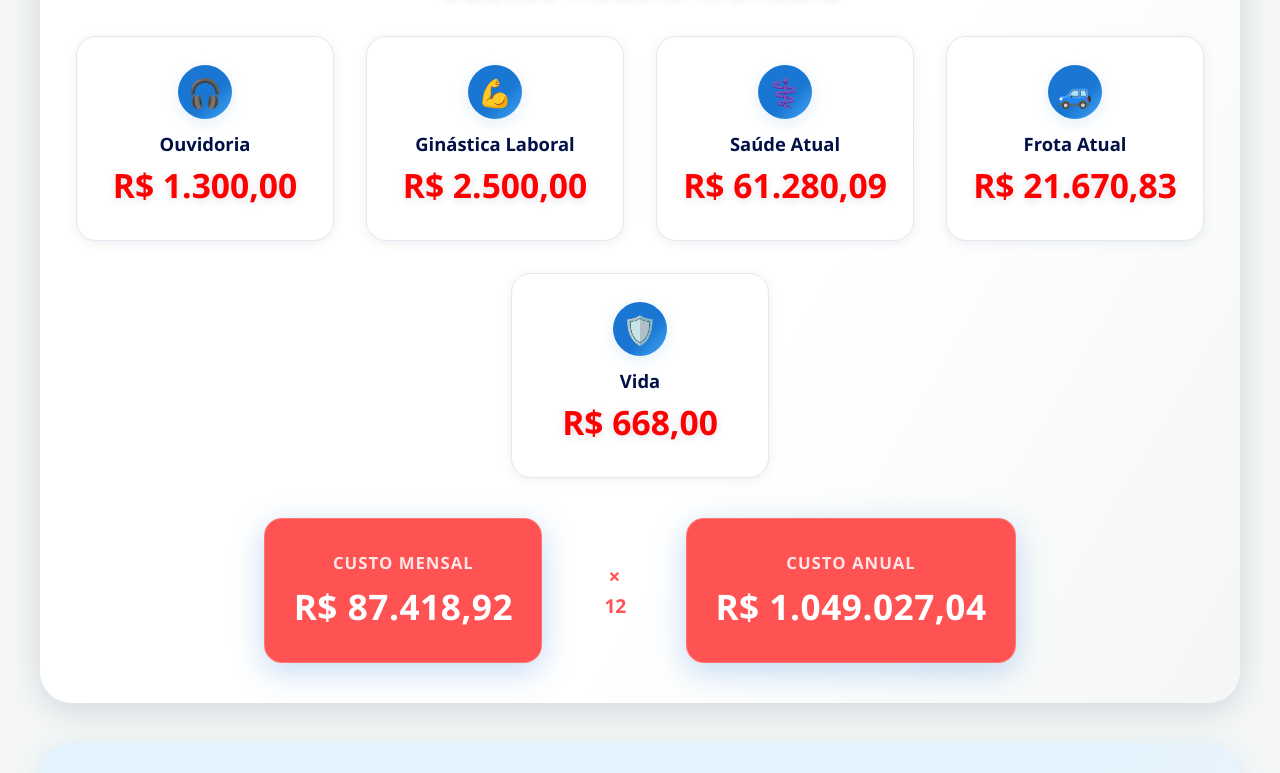
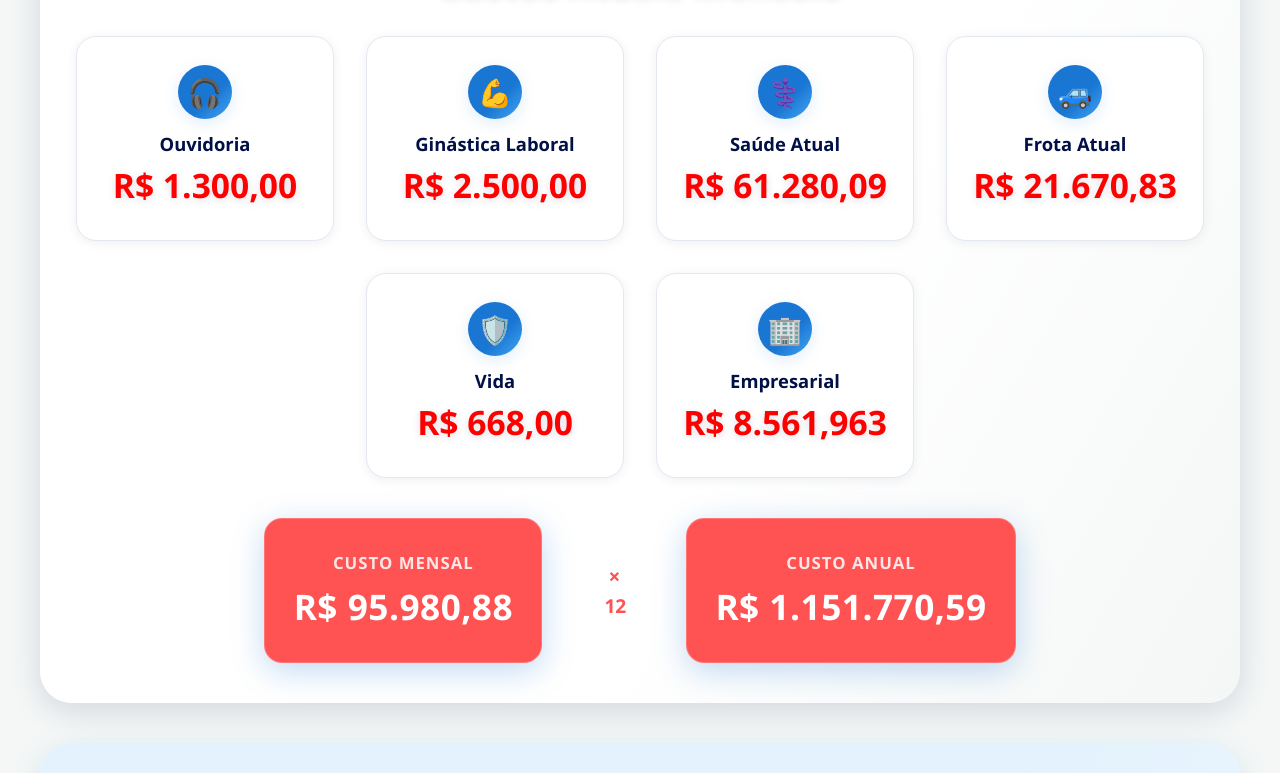
Before and after one commit to MayconBenvenuto/ULTRAMEGA-BELZ, a React (Create React App) app: page / in a window 1280 px wide. Shown: the part 3097-3870 px from the top of the page. Built offline with nearby package versions, Linux system fonts and the light colour scheme.

Commit message:
feat: incluir custo mensal do seguro empresarial e ajustar cálculo total anual

```diff
--- a/src/Dashboard.js
+++ b/src/Dashboard.js
@@ -35,8 +35,8 @@ function Dashboard() {
   const ouvidoria = 1300.00;
   const ginasticaLaboral = 2500.00;  // Custos totais atuais
   // Corrigido: frotaAtual é anual, então para o custo mensal usamos frotaAtual / 12
-  const custoMensalAtual = ouvidoria + ginasticaLaboral + saudeAtual + (frotaAtual / 12) + vidaAtual;
-  const custoTotalAtualAno = ouvidoria * 12 + ginasticaLaboral * 12 + saudeAtual * 12 + frotaAtual + vidaAtual * 12;
+  const custoMensalAtual = ouvidoria + ginasticaLaboral + saudeAtual + (frotaAtual / 12) + vidaAtual + (empresarialAtual / 12);
+  const custoTotalAtualAno = ouvidoria * 12 + ginasticaLaboral * 12 + saudeAtual * 12 + frotaAtual + vidaAtual * 12 + empresarialAtual;
   // Belz Conecta Saúde
   const belzConectaSaude = 14976.00; // valor anual
 
@@ -131,13 +131,13 @@ function Dashboard() {
       gap: 32,
       justifyContent: 'center',
       marginBottom: 40,
-    }}>
-      {[
+    }}>      {[
         { label: conteudoSite.custos.ouvidoria, valor: ouvidoria, icon: '🎧', color: '#1976d2' },
         { label: conteudoSite.custos.ginastica, valor: ginasticaLaboral, icon: '💪', color: '#1976d2' },
         { label: conteudoSite.custos.saude, valor: saudeAtual, icon: '⚕️', color: '#1976d2' },
         { label: conteudoSite.custos.frota, valor: frotaAtual / 12, icon: '🚙', color: '#1976d2' },
-        { label: conteudoSite.custos.vida, valor: vidaAtual, icon: '🛡️', color: '#1976d2' }
+        { label: conteudoSite.custos.vida, valor: vidaAtual, icon: '🛡️', color: '#1976d2' },
+        { label: 'Empresarial', valor: empresarialAtual / 12, icon: '🏢', color: '#1976d2' }
       ].map((item, index) => (
         <motion.div
           className="ultramega-custo-card"
```
